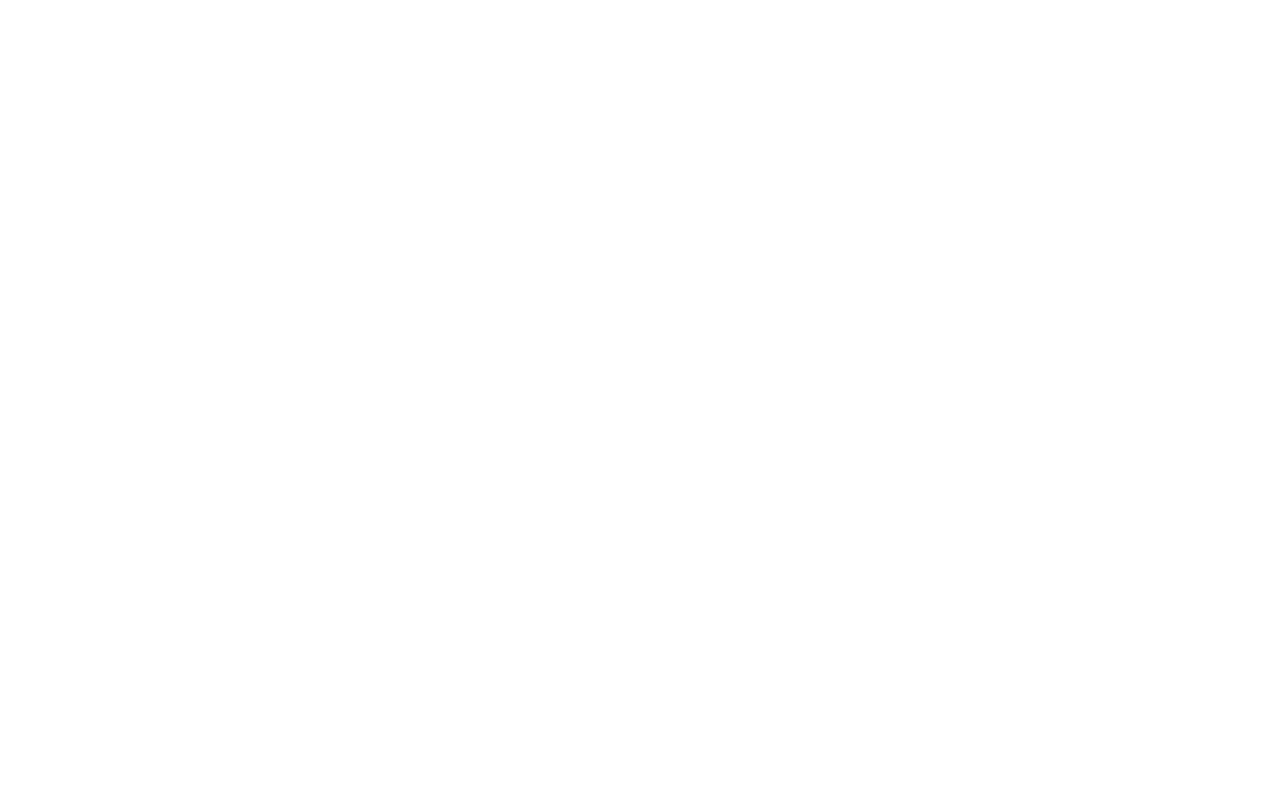
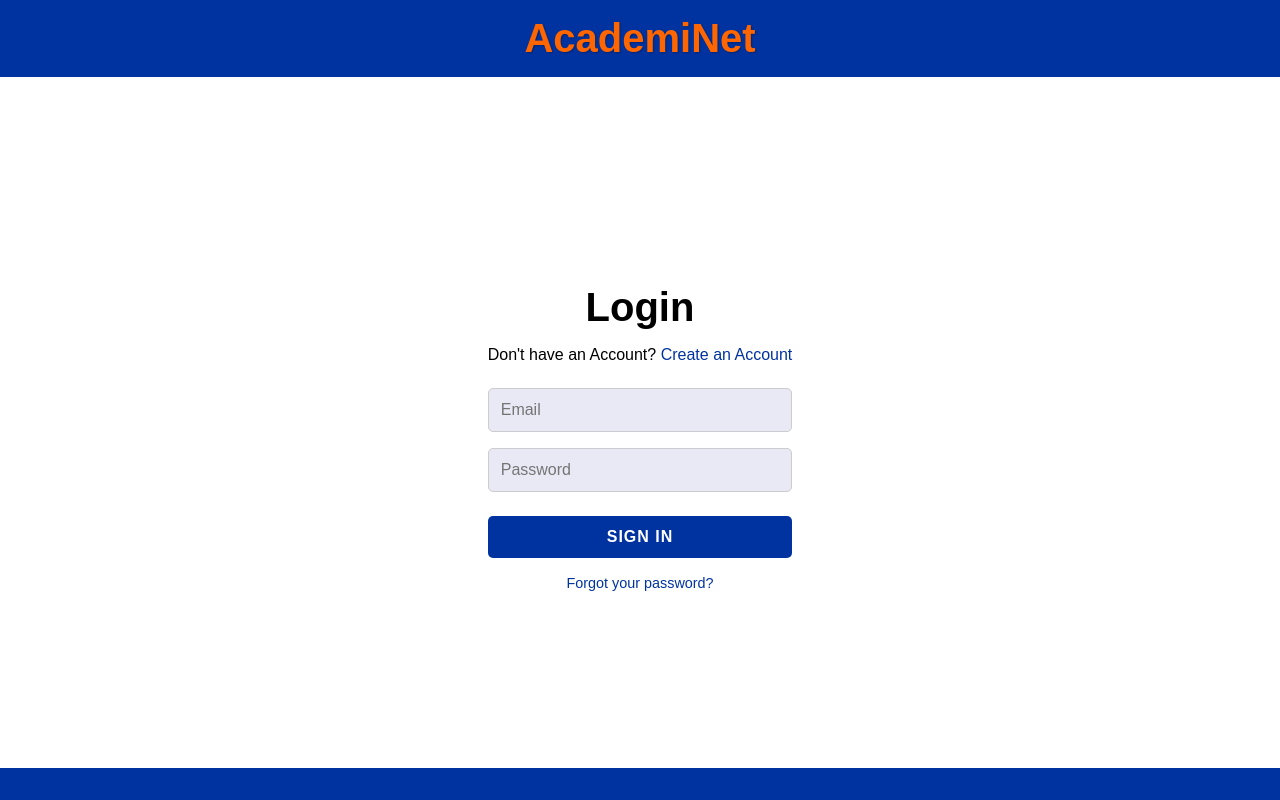
Before and after one commit to mattias-castilla/CEN3031-group-project, a React (Create React App) app in the folder frontend/: page / in a window 1280 px wide. Before the commit this address had no page. Built offline with nearby package versions, Linux system fonts and the light colour scheme; a web font is replaced by a local one.

Commit message:
fixing paths

```diff
--- a/frontend/src/App.js
+++ b/frontend/src/App.js
@@ -9,7 +9,7 @@ const App = () => {
 
         <Routes>
 
-                <Route path="/login" element={<Login />} />
+                <Route path="/" element={<Login />} />
                 <Route path="/register" element={<CreateAccount />} />
 
 
--- a/frontend/src/components/Login.js
+++ b/frontend/src/components/Login.js
@@ -1,7 +1,7 @@
 import React, { useState } from 'react';
 import axios from 'axios';
 import { useNavigate, Link } from 'react-router-dom';
-import './Login.css'; // We'll create this CSS file next
+import './Login.css';
 
 const Login = () => {
     const [email, setEmail] = useState('');
```
